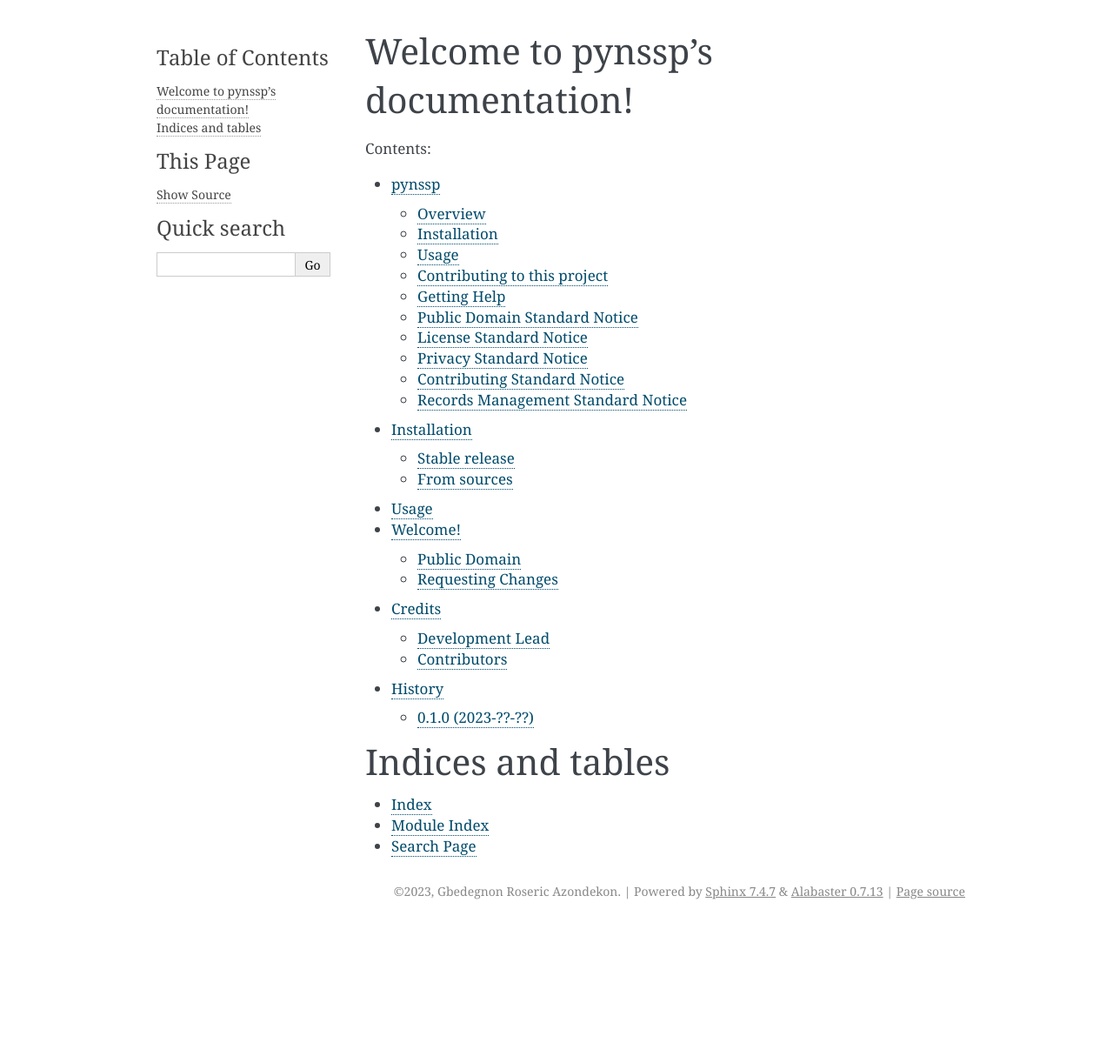
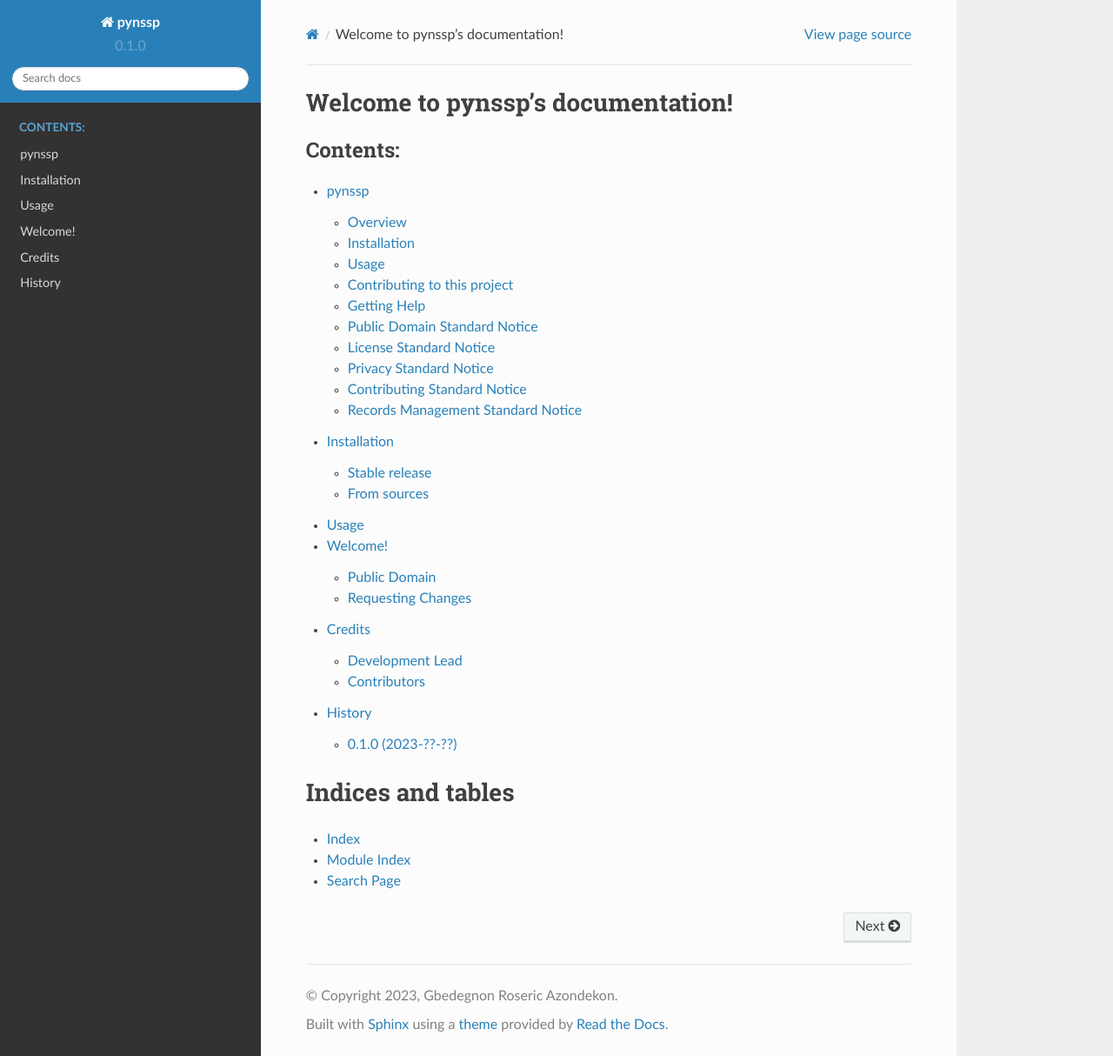
Before and after one commit to CDCgov/pynssp, a Sphinx documentation site: the page built from docs/index.rst, in a window 1280 px wide and 1214 px high. Shown: the whole window at 87% size. Built offline with Sphinx 7.4.7 and the Read the Docs theme 2.0.0, drawn with Linux system fonts in a browser that asks for light colours; pages that are not in the unit, such as notebooks, are missing from menus.

Commit message:
Change doc theme to rtd_theme

```diff
--- a/docs/conf.py
+++ b/docs/conf.py
@@ -20,6 +20,7 @@
 import os
 import sys
 sys.path.insert(0, os.path.abspath('..'))
+import sphinx_rtd_theme
 
 import pynssp
 
@@ -31,7 +32,7 @@ import pynssp
 
 # Add any Sphinx extension module names here, as strings. They can be
 # extensions coming with Sphinx (named 'sphinx.ext.*') or your custom ones.
-extensions = ['sphinx.ext.autodoc', 'sphinx.ext.viewcode', 'm2r']
+extensions = ['sphinx.ext.autodoc', 'sphinx.ext.viewcode', 'm2r', 'sphinx_rtd_theme']
 
 # Add any paths that contain templates here, relative to this directory.
 templates_path = ['_templates']
@@ -83,7 +84,7 @@ todo_include_todos = False
 # The theme to use for HTML and HTML Help pages.  See the documentation for
 # a list of builtin themes.
 #
-html_theme = 'alabaster'
+html_theme = 'sphinx_rtd_theme' #'alabaster', 'book', ...https://sphinxthemes.com/
 
 # Theme options are theme-specific and customize the look and feel of a
 # theme further.  For a list of options available for each theme, see the
```
